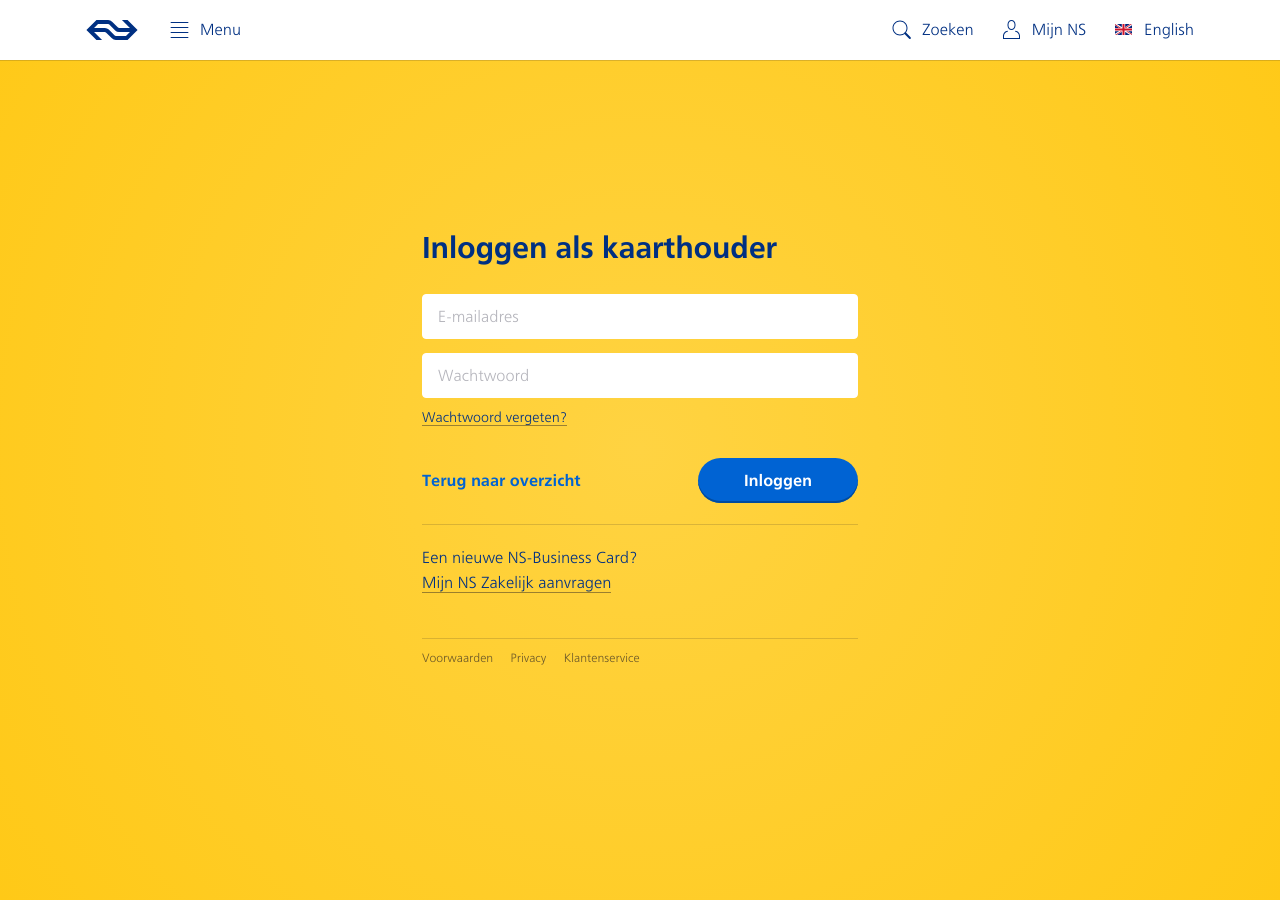
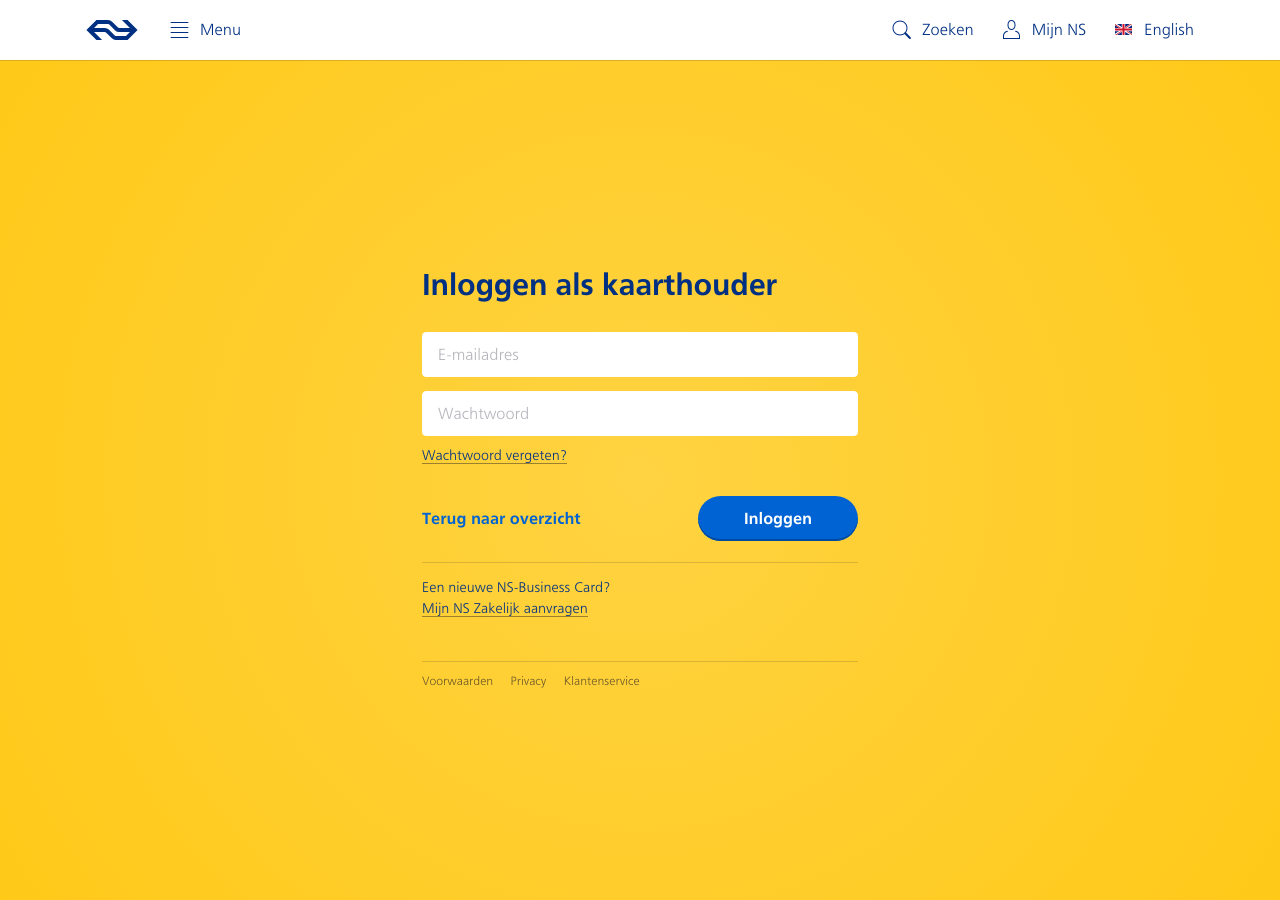
Before and after one commit to tdenheld/ns-zakelijk, a Jekyll site: the page built from mijnnszakelijk/inloggen-kaarthouder.html, in a window 1280 px wide and 900 px high. Built offline with Jekyll 4.4.1, drawn with Linux system fonts in a browser that asks for light colours.

Commit message:
layout update

```diff
--- a/_includes/mz/signup-tile.html
+++ b/_includes/mz/signup-tile.html
@@ -1,5 +1,5 @@
-<div class="bo-b-a15 mb-3"></div>
-<p class="f-blue">
-    Een nieuwe NS-Business Card?
-</p>
-<a class="unlink tk-link-blue">Mijn NS Zakelijk aanvragen</a>
+<div class="bo-b-a15 mb-2"></div>
+<div class="f14 lh-copy f-blue">
+    <p>Een nieuwe NS-Business Card?</p>
+    <a class="unlink tk-link-blue">Mijn NS Zakelijk aanvragen</a>
+</div>
--- a/_sass/components.mz.scss
+++ b/_sass/components.mz.scss
@@ -2,8 +2,10 @@
     padding: $gutter 0;
     min-height: calc(100vh - 60px);
 
-    @media (min-width: $sm) and (min-height: 600px) {
+    @media (min-width: $sm) and (min-height: 660px) {
         @include full(absolute);
+        padding: 0;
+        top: $navbar-height / 2;
         display: flex;
         align-items: center;
         justify-content: center;
```
Also changed, not shown: _includes/icons/eye-crossed--small.svg (added), 2 other files.
